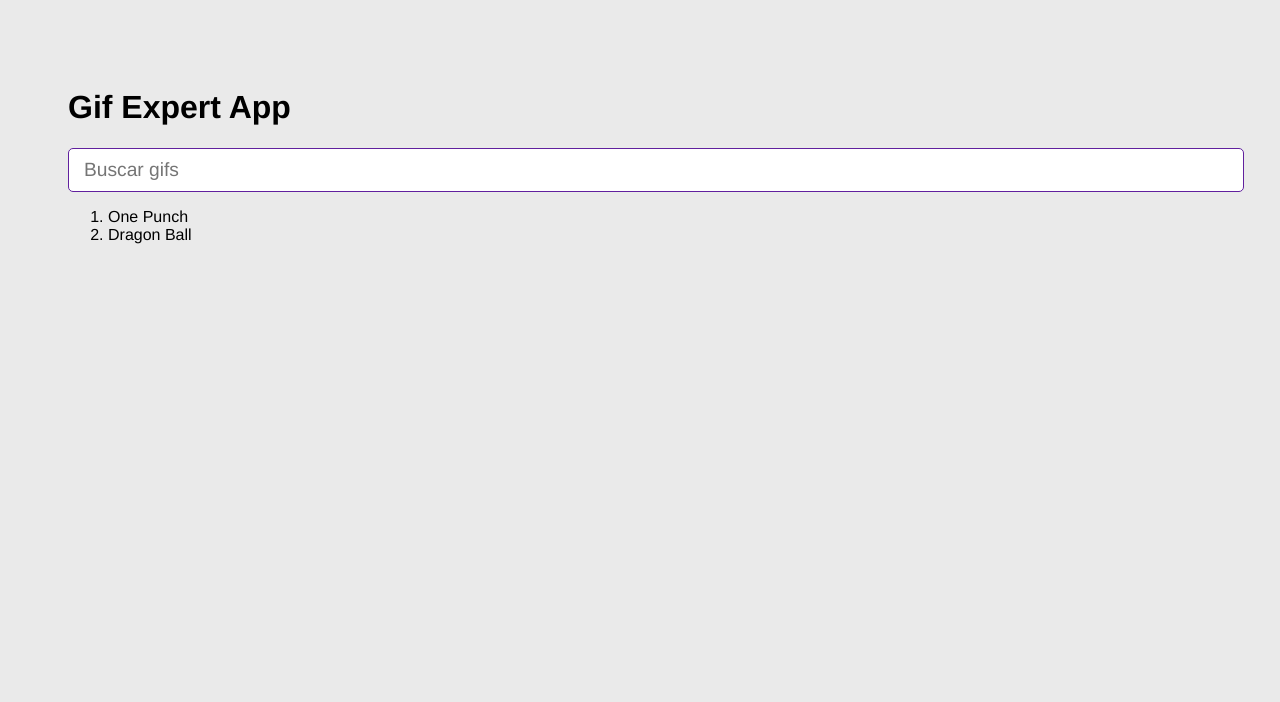
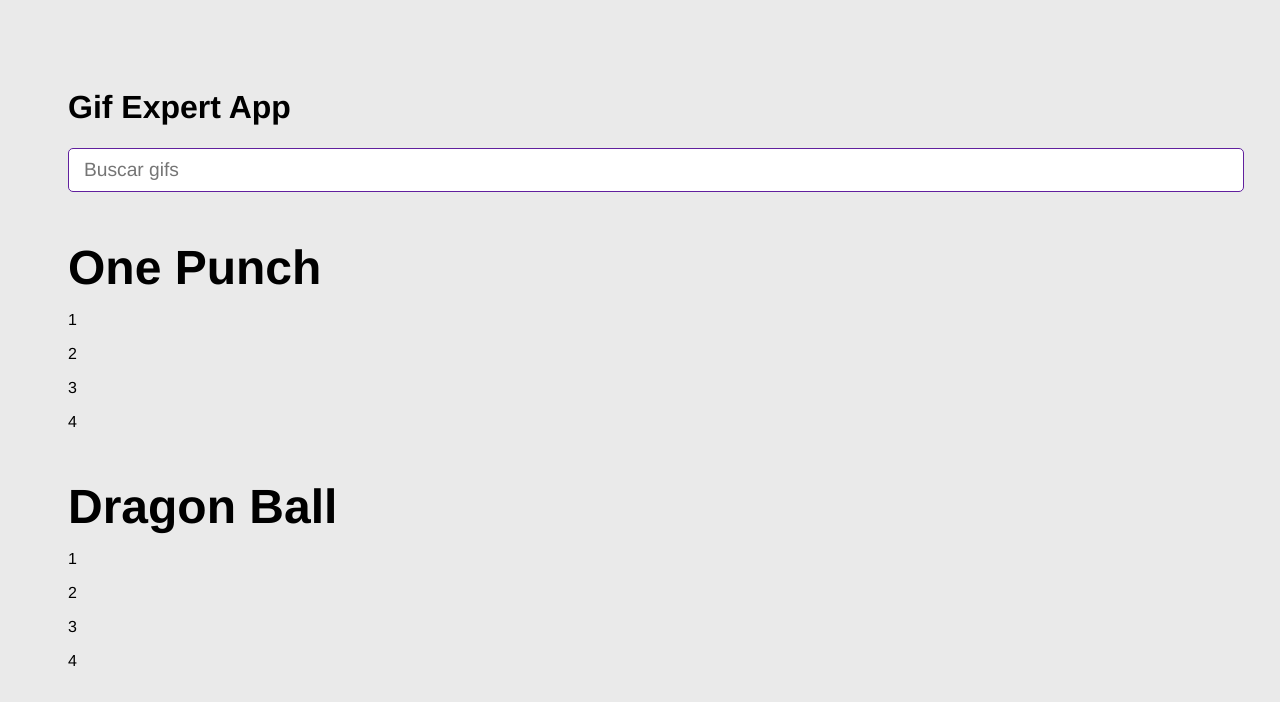
Before and after one commit to RebecaPovedano/04-gif-expert-app, a React (Vite) app: page / in a window 1280 px wide. Shown: the top 702 px of the page. Built offline with nearby package versions, Linux system fonts and the light colour scheme.

Commit message:
Nuevo componente gif grid

```diff
--- a/src/GifExpertApp.jsx
+++ b/src/GifExpertApp.jsx
@@ -1,5 +1,6 @@
 import { useState } from "react";
 import { AddCategory } from "./components/AddCategory";
+import { GifGrid } from "./components/GifGrid";
 
 export const GifExpertApp = () => {
 
@@ -23,11 +24,12 @@
         />
 
         {/* Listado de gifs */}
-        <ol>
-            {categories.map( (category, index) => {
-                return <li key={index}>{category}</li>
-            })}
-        </ol>
+            {categories.map( (category) =>
+                 (
+                    <GifGrid key= {category } category={category}/>
+                )
+            )}
+
             {/* Gif item */}
     </>
   )
--- /dev/null
+++ b/src/components/GifGrid.jsx
@@ -0,0 +1,14 @@
+export const GifGrid = ({category}) => {
+
+    const gifs = [1,2,3,4];
+
+
+  return (
+    <>
+        <h3>{ category }</h3>
+        {gifs.map((gif) => (
+            <p>{gif}</p>
+        ))}
+    </>
+  )
+}
```
